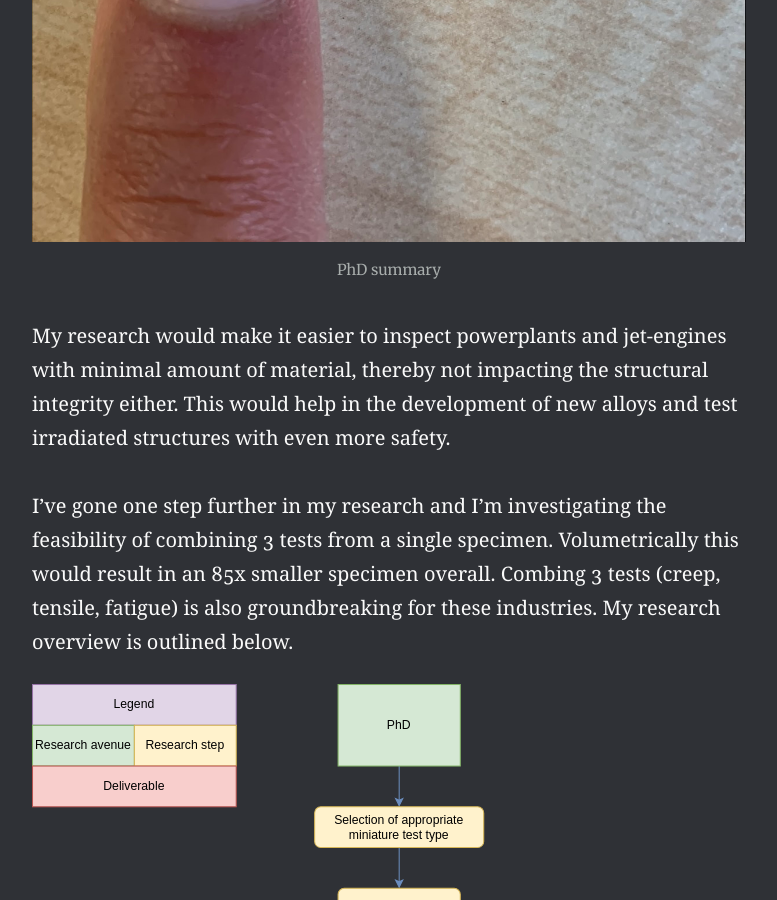
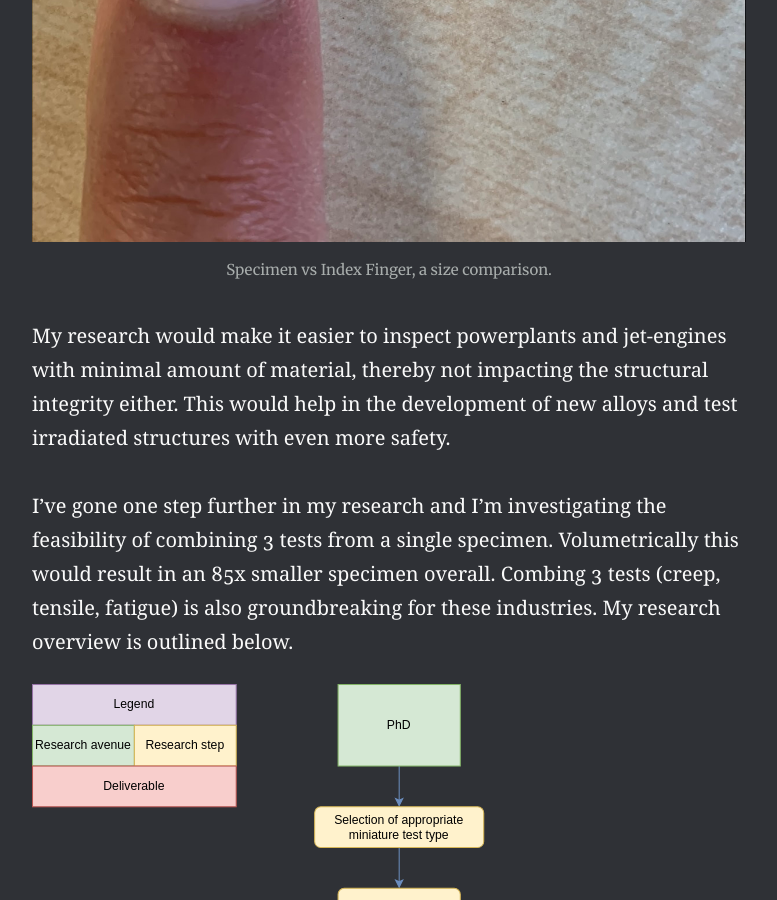
Before and after one commit to Aniket-J/Aniket-J.github.io, a Jekyll site: the page built from professional.md, in a window 1280 px wide and 900 px high, scrolled down 1359 px. Shown: the whole window, without its empty margins (251-1028 px from the left). Built offline with Jekyll 4.4.1, drawn with Linux system fonts in a browser that asks for light colours.

Commit message:
More typos in image captions.

```diff
--- a/professional.md
+++ b/professional.md
@@ -15,7 +15,7 @@ Broadly, this can be divided into 3 phases:
 
 The experiments involved are a departure from the conventionally used sub-size specimens in the industry. My research adopts miniaturized novel specimen geometries for these tests. Volumetrically, one of my test's samples is around 80 times smaller than its conventional counterparts. Picture below to illustrate the size of the specimen compared to my index finger!
 
-{% include figure.html image="/assets/images/Professional_phd_spt.jpg" caption="PhD summary" width="800" height="1000" %}
+{% include figure.html image="/assets/images/Professional_phd_spt.jpg" caption="Specimen vs Index Finger, a size comparison." width="800" height="1000" %}
 
 My research would make it easier to inspect powerplants and jet-engines with minimal amount of material, thereby not impacting the structural integrity either. This would help in the development of new alloys and test irradiated structures with even more safety.
 
```
Also changed, not shown: hobbies.md (+1 -1 lines).
